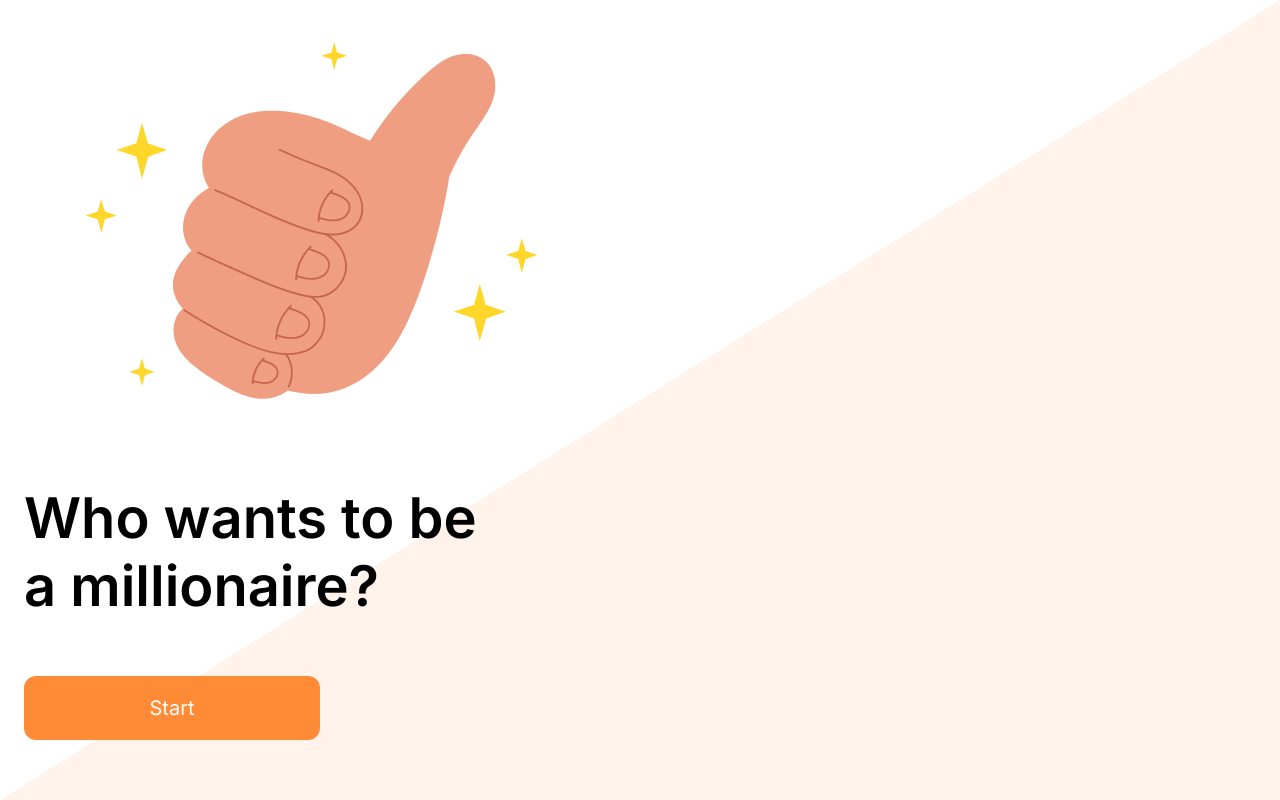
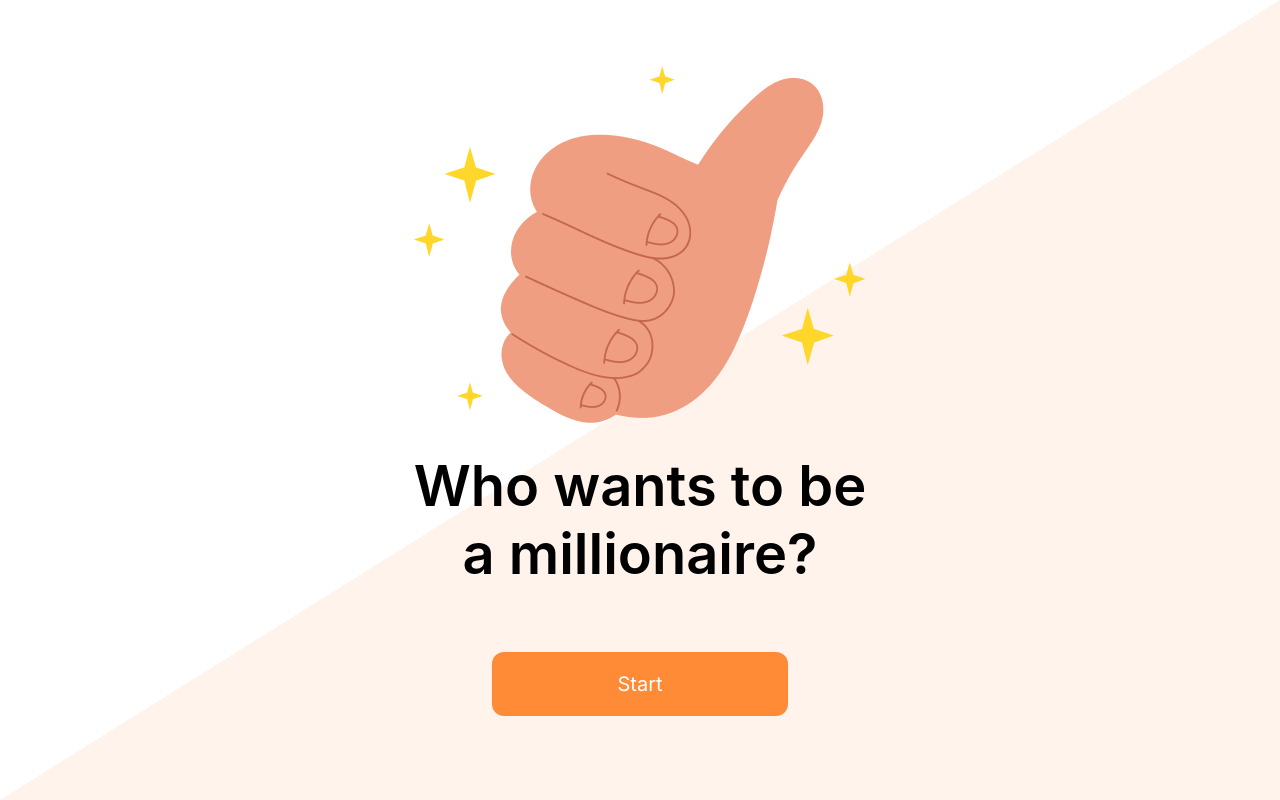
Before and after one commit to romanchenkopavel/billionare-app, a React (Create React App) app: page / in a window 1280 px wide. Built offline with nearby package versions, Linux system fonts and the light colour scheme.

Commit message:
fix: welcome screen styles

```diff
--- a/src/views/welcome/components/welcome-screen.module.css
+++ b/src/views/welcome/components/welcome-screen.module.css
@@ -22,12 +22,14 @@
   font-weight: 600;
   font-size: 56px;
   max-width: 60%;
+  margin-bottom: 64px;
 }
 
 .greetingBox {
   display: flex;
   flex-direction: column;
   justify-content: center;
+  padding: 24px;
 }
 
 .logo {
@@ -39,15 +41,19 @@
   .greetingBox {
     align-items: center;
   }
+}
+
+@media (max-width: 1425px) {
+  .greetingBox {
+    align-items: center;
+  }
 
   .greeting {
     text-align: center;
   }
-}
 
-@media (min-width: 1200px) {
-  .greetingBox {
-    padding: 24px;
+  .content {
+    justify-content: center;
   }
 }
 
@@ -55,8 +61,4 @@
   .greeting {
     font-size: 2.5rem;
   }
-
-  .greetingBox {
-    align-items: center;
-  }
 }
--- a/src/views/welcome/components/welcome-screen.tsx
+++ b/src/views/welcome/components/welcome-screen.tsx
@@ -19,7 +19,7 @@ function Welcome() {
       <div className={cn.content}>
         <img className={cn.logo} src={handLogo} alt="thumbs up" />
         <div className={cn.greetingBox}>
-          <p className={cn.greeting}>Who wants to be a millionaire?</p>
+          <span className={cn.greeting}>Who wants to be a millionaire?</span>
           <Button onClick={handleClick} content="Start" />
         </div>
       </div>
```
